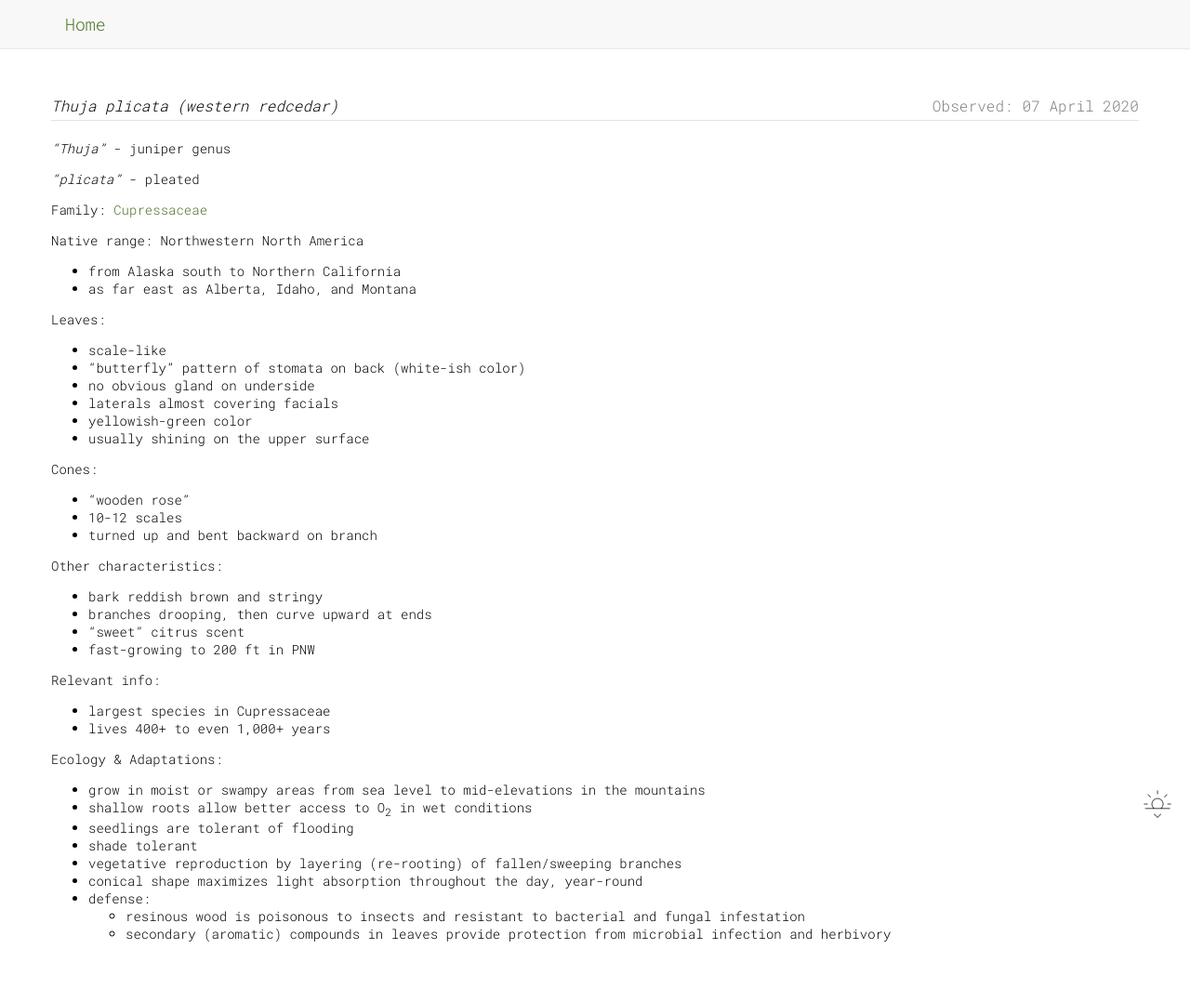
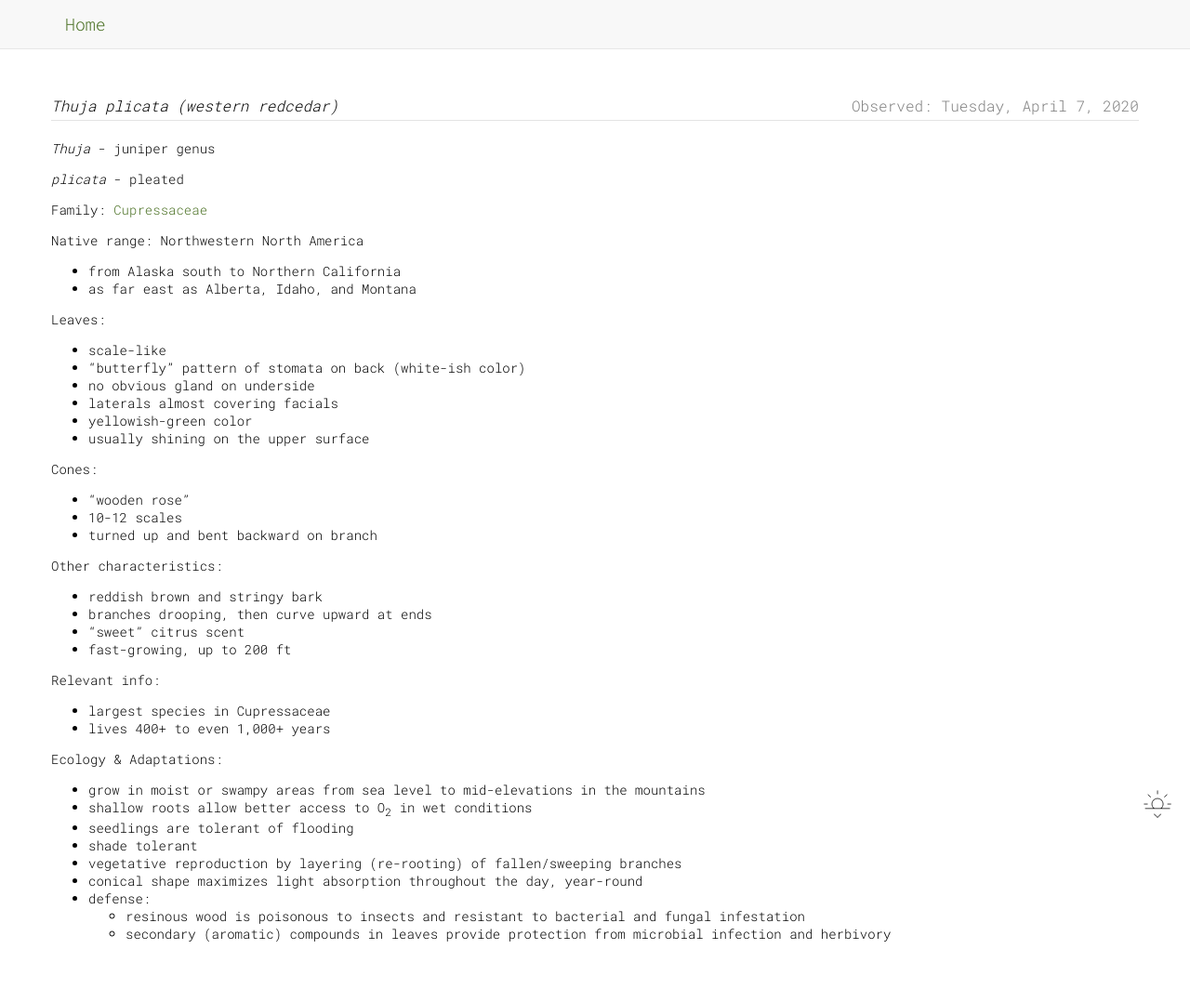
Before and after one commit to shaheenp/mygreeneyed, a Jekyll site: the page built from _posts/2020-04-07-thuja-plicata.md, in a window 1280 px wide. Shown: the whole page at 93% size. Built offline with Jekyll 4.4.1, drawn with Linux system fonts in a browser that asks for light colours; after the commit the page ends 1014 px from its top, so only the background shows below that.

```diff
--- a/404.html
+++ b/404.html
@@ -3,7 +3,7 @@ layout: default
 title: 404 - Page not found
 ---
 
-<div id="header" class="error">
+<div class="error">
     <p>404 - Page not found</p>
     <br>
     <p>Uh oh... I must have led you astray.</p>
--- a/_layouts/family.html
+++ b/_layouts/family.html
@@ -5,10 +5,10 @@
 <body>
     {% include nav.html %}
     <main>
-        <div id="header" class="post-header">
+        <div class="post-header">
             <span id="post-title"><i>{{ page.title }}</i> ({{ page.commonname }})</span>
         </div>
-        <div id="post-body">
+        <div>
             {{ content }}
         </div>
     </main>
--- a/_layouts/id.html
+++ b/_layouts/id.html
@@ -5,11 +5,11 @@
 <body>
     {% include nav.html %}
     <main>
-        <div id="header" class="post-header">
-            <span id="post-title"><i>{{ page.title }} ({{ page.commonname }})</i></span>
-            <span id="post-date">Observed: {{ page.date | date_to_long_string }}</span>
+        <div class="post-header">
+            <span class="post-title"><i>{{ page.title }} ({{ page.commonname }})</i></span>
+            <span class="post-date">Observed: {{ page.date | date: "%A, %B %-d, %Y" }}</span>
         </div>
-        <div id="post-body">
+        <div>
             {{ content }}
         </div>
     </main>
--- a/_posts/2020-04-07-thuja-plicata.md
+++ b/_posts/2020-04-07-thuja-plicata.md
@@ -6,9 +6,9 @@ commonname: western redcedar
 tags: [assigned, cupressaceae]
 ---
 
-*"Thuja"* - juniper genus
+*Thuja* - juniper genus
 
-*"plicata"* - pleated
+*plicata* - pleated
 
 {% assign cupressaceae = site.family | where:"title", "Cupressaceae" | first %}
 Family: [Cupressaceae](.{{ cupressaceae.url }})
@@ -31,10 +31,10 @@ Cones:
   - turned up and bent backward on branch
 
 Other characteristics:
-  - bark reddish brown and stringy
+  - reddish brown and stringy bark
   - branches drooping, then curve upward at ends
   - "sweet" citrus scent
-  - fast-growing to 200 ft in PNW
+  - fast-growing, up to 200 ft
 
 Relevant info:
   - largest species in Cupressaceae
--- a/css/main.css
+++ b/css/main.css
@@ -75,18 +75,20 @@ img.social {
 main {
     max-width: 100%;
     width: 1170px;
-    padding: 50px 0px;
+    padding-top: 50px;
     margin: auto;
 }
 
-#header {
+.post-header,
+.posts-header {
     font-size: 1.15em;
     margin-bottom: 20px;
     padding-bottom: 5px;
     border-bottom: 1px solid #20202020;
 }
 
-body.night #header {
+body.night .post-header,
+body.night .posts-header {
     border-color: #fbf1c720;
 }
 
@@ -142,9 +144,33 @@ img#sunrise {
 *** home ***
 ***********/
 
-#header.posts-header {
+.posts-header {
     display: inline-block;
     padding-right: 100px;
+}
+
+.post .post-date {
+    color: #00000080;
+}
+
+body.night .post-date {
+    color: #d5c4a180;
+}
+
+ul.posts {
+    margin: 0px;
+    padding: 0px;
+    padding-bottom: 50px;
+    list-style-type: none;
+}
+
+/***********
+*** post ***
+***********/
+
+.post-header {
+    display: flex;
+    justify-content: space-between;
 }
 
 .post-date {
@@ -155,35 +181,12 @@ body.night .post-date {
     color: #d5c4a180;
 }
 
-ul.posts {
-    margin: 0px;
-    padding: 0px;
-    list-style-type: none;
-}
-
-/***********
-*** post ***
-***********/
-
-#header.post-header {
-    display: flex;
-    justify-content: space-between;
-}
-
-#post-date {
-    color: #00000080;
-}
-
-body.night #post-date {
-    color: #d5c4a180;
-}
-
 /***********
 ** error  **
 ***********/
 
-#header.error {
-    font-size: 1.3em;
+.error {
+    font-size: 1.15em;
     text-align: center;
     border: none;
 }
```
Also changed, not shown: index.html (+11 -4 lines).
